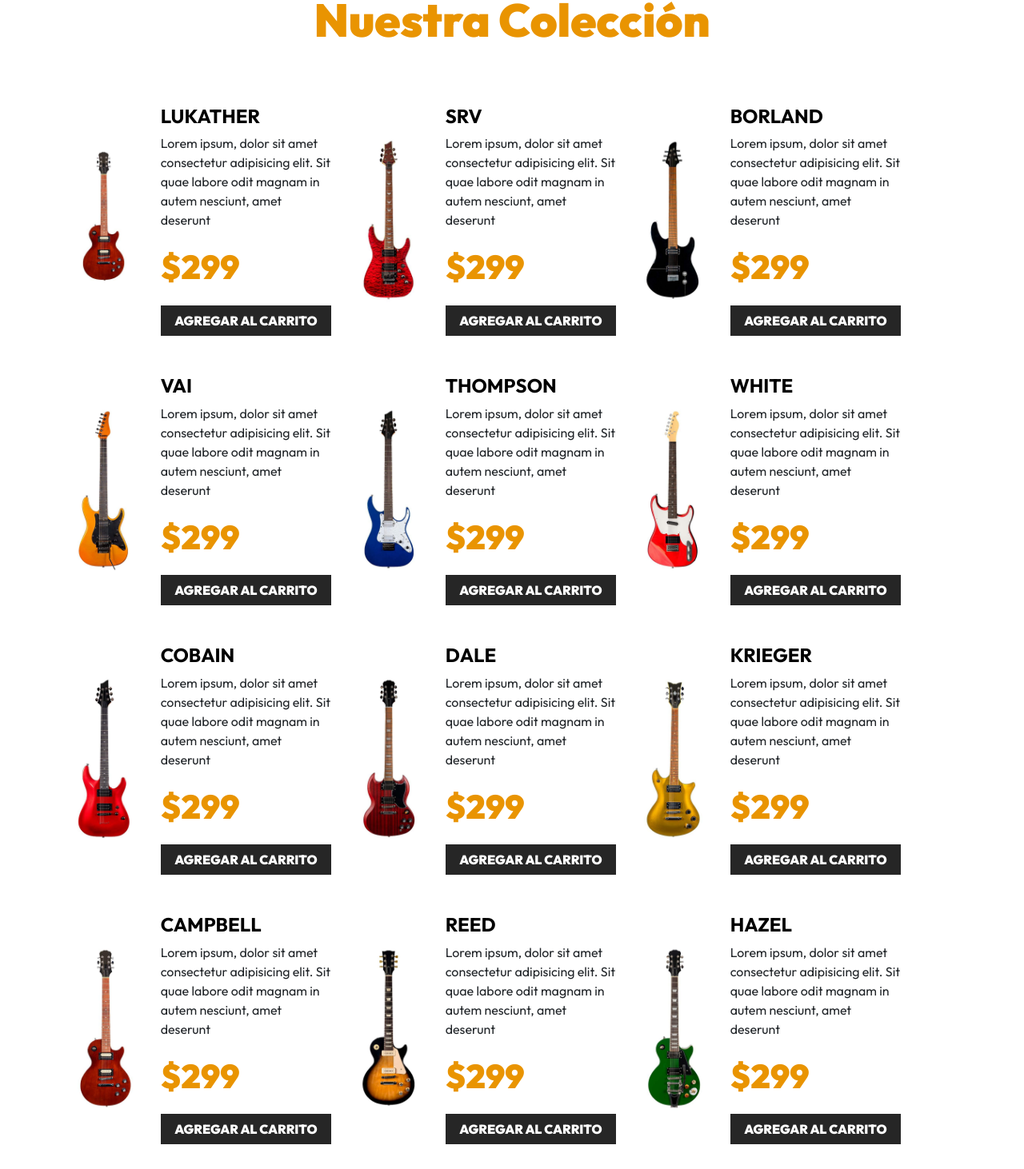
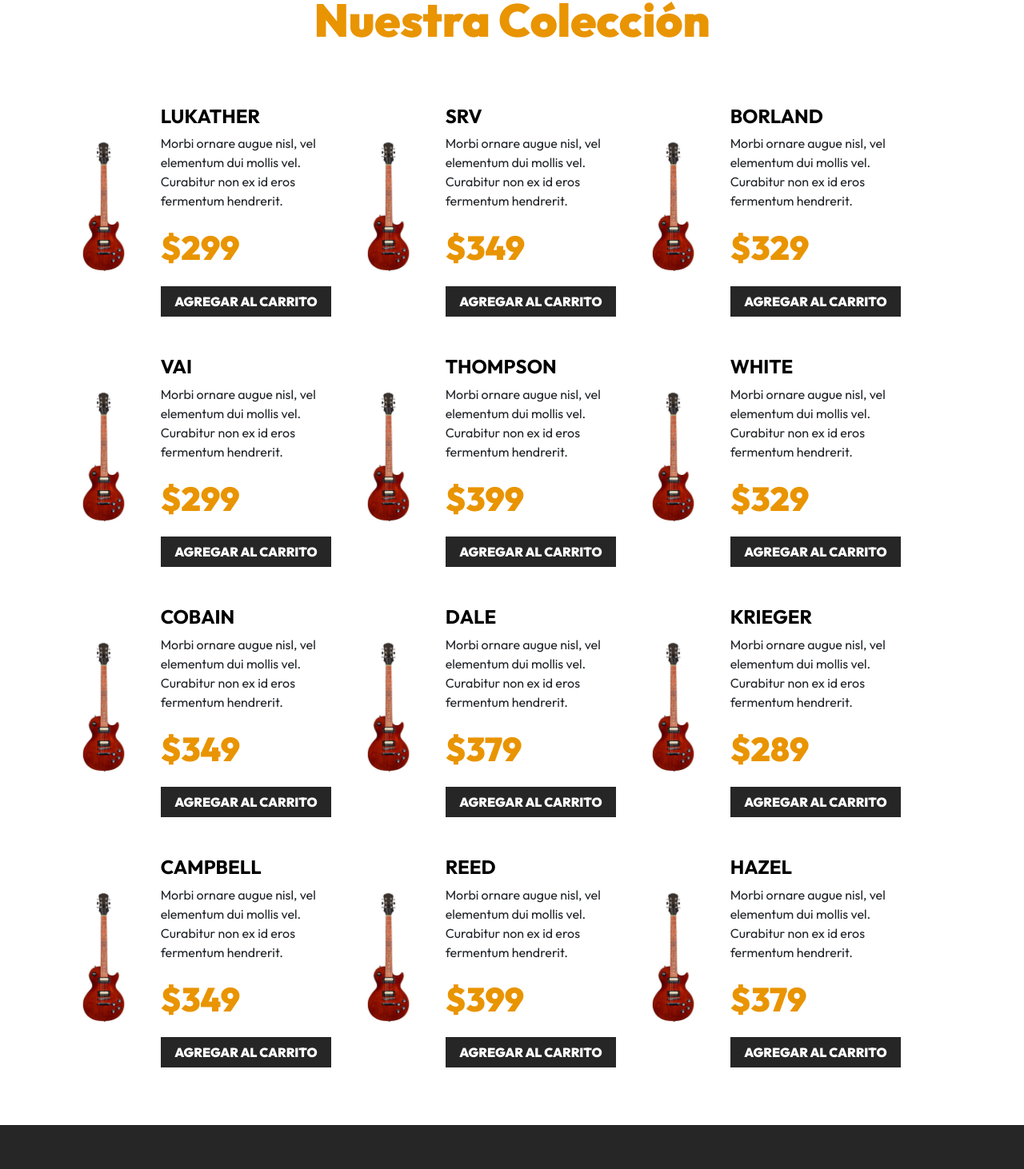
Before and after one commit to marshalmori/guitar, a Vue app: page / in a window 1280 px wide. Shown: the part 777-2239 px from the top of the page at 80% size. Built offline with nearby package versions, Linux system fonts and the light colour scheme.

Commit message:
Cria o componente Guitarra.vue

```diff
--- a/src/App.vue
+++ b/src/App.vue
@@ -1,6 +1,13 @@
 <script setup>
-import { ref, reactive } from "vue";
+import { ref, reactive, onMounted } from "vue";
 import { db } from "./data/guitarras";
+import Guitarra from "./components/Guitarra.vue";
+
+const guitarras = ref([]);
+
+onMounted(() => {
+  guitarras.value = db;
+});
 </script>
 
 <template>
@@ -100,264 +107,7 @@
     <h2 class="text-center">Nuestra Colección</h2>
 
     <div class="row mt-5">
-      <div class="col-md-6 col-lg-4 my-4 row align-items-center">
-        <div class="col-4">
-          <img
-            class="img-fluid"
-            src="/img/guitarra_01.jpg"
-            alt="imagen guitarra"
-          />
-        </div>
-        <div class="col-8">
-          <h3 class="text-black fs-4 fw-bold text-uppercase">Lukather</h3>
-          <p>
-            Lorem ipsum, dolor sit amet consectetur adipisicing elit. Sit quae
-            labore odit magnam in autem nesciunt, amet deserunt
-          </p>
-          <p class="fw-black text-primary fs-3">$299</p>
-          <button type="button" class="btn btn-dark w-100">
-            Agregar al Carrito
-          </button>
-        </div>
-      </div>
-      <!-- FIN GUITARRA -->
-
-      <div class="col-md-6 col-lg-4 my-4 row align-items-center">
-        <div class="col-4">
-          <img
-            class="img-fluid"
-            src="/img/guitarra_02.jpg"
-            alt="imagen guitarra"
-          />
-        </div>
-        <div class="col-8">
-          <h3 class="text-black fs-4 fw-bold text-uppercase">SRV</h3>
-          <p>
-            Lorem ipsum, dolor sit amet consectetur adipisicing elit. Sit quae
-            labore odit magnam in autem nesciunt, amet deserunt
-          </p>
-          <p class="fw-black text-primary fs-3">$299</p>
-          <button type="button" class="btn btn-dark w-100">
-            Agregar al Carrito
-          </button>
-        </div>
-      </div>
-      <!-- FIN GUITARRA -->
-
-      <div class="col-md-6 col-lg-4 my-4 row align-items-center">
-        <div class="col-4">
-          <img
-            class="img-fluid"
-            src="/img/guitarra_03.jpg"
-            alt="imagen guitarra"
-          />
-        </div>
-        <div class="col-8">
-          <h3 class="text-black fs-4 fw-bold text-uppercase">Borland</h3>
-          <p>
-            Lorem ipsum, dolor sit amet consectetur adipisicing elit. Sit quae
-            labore odit magnam in autem nesciunt, amet deserunt
-          </p>
-          <p class="fw-black text-primary fs-3">$299</p>
-          <button type="button" class="btn btn-dark w-100">
-            Agregar al Carrito
-          </button>
-        </div>
-      </div>
-      <!-- FIN GUITARRA -->
-
-      <div class="col-md-6 col-lg-4 my-4 row align-items-center">
-        <div class="col-4">
-          <img
-            class="img-fluid"
-            src="/img/guitarra_04.jpg"
-            alt="imagen guitarra"
-          />
-        </div>
-        <div class="col-8">
-          <h3 class="text-black fs-4 fw-bold text-uppercase">Vai</h3>
-          <p>
-            Lorem ipsum, dolor sit amet consectetur adipisicing elit. Sit quae
-            labore odit magnam in autem nesciunt, amet deserunt
-          </p>
-          <p class="fw-black text-primary fs-3">$299</p>
-          <button type="button" class="btn btn-dark w-100">
-            Agregar al Carrito
-          </button>
-        </div>
-      </div>
-      <!-- FIN GUITARRA -->
-
-      <div class="col-md-6 col-lg-4 my-4 row align-items-center">
-        <div class="col-4">
-          <img
-            class="img-fluid"
-            src="/img/guitarra_05.jpg"
-            alt="imagen guitarra"
-          />
-        </div>
-        <div class="col-8">
-          <h3 class="text-black fs-4 fw-bold text-uppercase">Thompson</h3>
-          <p>
-            Lorem ipsum, dolor sit amet consectetur adipisicing elit. Sit quae
-            labore odit magnam in autem nesciunt, amet deserunt
-          </p>
-          <p class="fw-black text-primary fs-3">$299</p>
-          <button type="button" class="btn btn-dark w-100">
-            Agregar al Carrito
-          </button>
-        </div>
-      </div>
-      <!-- FIN GUITARRA -->
-
-      <div class="col-md-6 col-lg-4 my-4 row align-items-center">
-        <div class="col-4">
-          <img
-            class="img-fluid"
-            src="/img/guitarra_06.jpg"
-            alt="imagen guitarra"
-          />
-        </div>
-        <div class="col-8">
-          <h3 class="text-black fs-4 fw-bold text-uppercase">White</h3>
-          <p>
-            Lorem ipsum, dolor sit amet consectetur adipisicing elit. Sit quae
-            labore odit magnam in autem nesciunt, amet deserunt
-          </p>
-          <p class="fw-black text-primary fs-3">$299</p>
-          <button type="button" class="btn btn-dark w-100">
-            Agregar al Carrito
-          </button>
-        </div>
-      </div>
-      <!-- FIN GUITARRA -->
-
-      <div class="col-md-6 col-lg-4 my-4 row align-items-center">
-        <div class="col-4">
-          <img
-            class="img-fluid"
-            src="/img/guitarra_07.jpg"
-            alt="imagen guitarra"
-          />
-        </div>
-        <div class="col-8">
-          <h3 class="text-black fs-4 fw-bold text-uppercase">Cobain</h3>
-          <p>
-            Lorem ipsum, dolor sit amet consectetur adipisicing elit. Sit quae
-            labore odit magnam in autem nesciunt, amet deserunt
-          </p>
-          <p class="fw-black text-primary fs-3">$299</p>
-          <button type="button" class="btn btn-dark w-100">
-            Agregar al Carrito
-          </button>
-        </div>
-      </div>
-      <!-- FIN GUITARRA -->
-      <div class="col-md-6 col-lg-4 my-4 row align-items-center">
-        <div class="col-4">
-          <img
-            class="img-fluid"
-            src="/img/guitarra_08.jpg"
-            alt="imagen guitarra"
-          />
-        </div>
-        <div class="col-8">
-          <h3 class="text-black fs-4 fw-bold text-uppercase">Dale</h3>
-          <p>
-            Lorem ipsum, dolor sit amet consectetur adipisicing elit. Sit quae
-            labore odit magnam in autem nesciunt, amet deserunt
-          </p>
-          <p class="fw-black text-primary fs-3">$299</p>
-          <button type="button" class="btn btn-dark w-100">
-            Agregar al Carrito
-          </button>
-        </div>
-      </div>
-      <!-- FIN GUITARRA -->
-      <div class="col-md-6 col-lg-4 my-4 row align-items-center">
-        <div class="col-4">
-          <img
-            class="img-fluid"
-            src="/img/guitarra_09.jpg"
-            alt="imagen guitarra"
-          />
-        </div>
-        <div class="col-8">
-          <h3 class="text-black fs-4 fw-bold text-uppercase">Krieger</h3>
-          <p>
-            Lorem ipsum, dolor sit amet consectetur adipisicing elit. Sit quae
-            labore odit magnam in autem nesciunt, amet deserunt
-          </p>
-          <p class="fw-black text-primary fs-3">$299</p>
-          <button type="button" class="btn btn-dark w-100">
-            Agregar al Carrito
-          </button>
-        </div>
-      </div>
-      <!-- FIN GUITARRA -->
-      <div class="col-md-6 col-lg-4 my-4 row align-items-center">
-        <div class="col-4">
-          <img
-            class="img-fluid"
-            src="/img/guitarra_10.jpg"
-            alt="imagen guitarra"
-          />
-        </div>
-        <div class="col-8">
-          <h3 class="text-black fs-4 fw-bold text-uppercase">Campbell</h3>
-          <p>
-            Lorem ipsum, dolor sit amet consectetur adipisicing elit. Sit quae
-            labore odit magnam in autem nesciunt, amet deserunt
-          </p>
-          <p class="fw-black text-primary fs-3">$299</p>
-          <button type="button" class="btn btn-dark w-100">
-            Agregar al Carrito
-          </button>
-        </div>
-      </div>
-      <!-- FIN GUITARRA -->
-      <div class="col-md-6 col-lg-4 my-4 row align-items-center">
-        <div class="col-4">
-          <img
-            class="img-fluid"
-            src="/img/guitarra_11.jpg"
-            alt="imagen guitarra"
-          />
-        </div>
-        <div class="col-8">
-          <h3 class="text-black fs-4 fw-bold text-uppercase">Reed</h3>
-          <p>
-            Lorem ipsum, dolor sit amet consectetur adipisicing elit. Sit quae
-            labore odit magnam in autem nesciunt, amet deserunt
-          </p>
-          <p class="fw-black text-primary fs-3">$299</p>
-          <button type="button" class="btn btn-dark w-100">
-            Agregar al Carrito
-          </button>
-        </div>
-      </div>
-      <!-- FIN GUITARRA -->
-      <div class="col-md-6 col-lg-4 my-4 row align-items-center">
-        <div class="col-4">
-          <img
-            class="img-fluid"
-            src="/img/guitarra_12.jpg"
-            alt="imagen guitarra"
-          />
-        </div>
-        <div class="col-8">
-          <h3 class="text-black fs-4 fw-bold text-uppercase">Hazel</h3>
-          <p>
-            Lorem ipsum, dolor sit amet consectetur adipisicing elit. Sit quae
-            labore odit magnam in autem nesciunt, amet deserunt
-          </p>
-          <p class="fw-black text-primary fs-3">$299</p>
-          <button type="button" class="btn btn-dark w-100">
-            Agregar al Carrito
-          </button>
-        </div>
-      </div>
-      <!-- FIN GUITARRA -->
+      <Guitarra v-for="guitarra in guitarras" :guitarra="guitarra" />
     </div>
   </main>
 
--- /dev/null
+++ b/src/components/Guitarra.vue
@@ -0,0 +1,29 @@
+<script setup>
+const props = defineProps({
+  guitarra: {
+    type: Object,
+    required: true,
+  },
+});
+</script>
+
+<template>
+  <div class="col-md-6 col-lg-4 my-4 row align-items-center">
+    <div class="col-4">
+      <img class="img-fluid" src="/img/guitarra_01.jpg" alt="imagen guitarra" />
+    </div>
+    <div class="col-8">
+      <h3 class="text-black fs-4 fw-bold text-uppercase">
+        {{ guitarra.nombre }}
+      </h3>
+      <p>{{ guitarra.descripcion }}</p>
+      <p class="fw-black text-primary fs-3">${{ guitarra.precio }}</p>
+      <button type="button" class="btn btn-dark w-100">
+        Agregar al Carrito
+      </button>
+    </div>
+  </div>
+  <!-- FIN GUITARRA -->
+</template>
+
+<style lang="scss" scoped></style>
```
